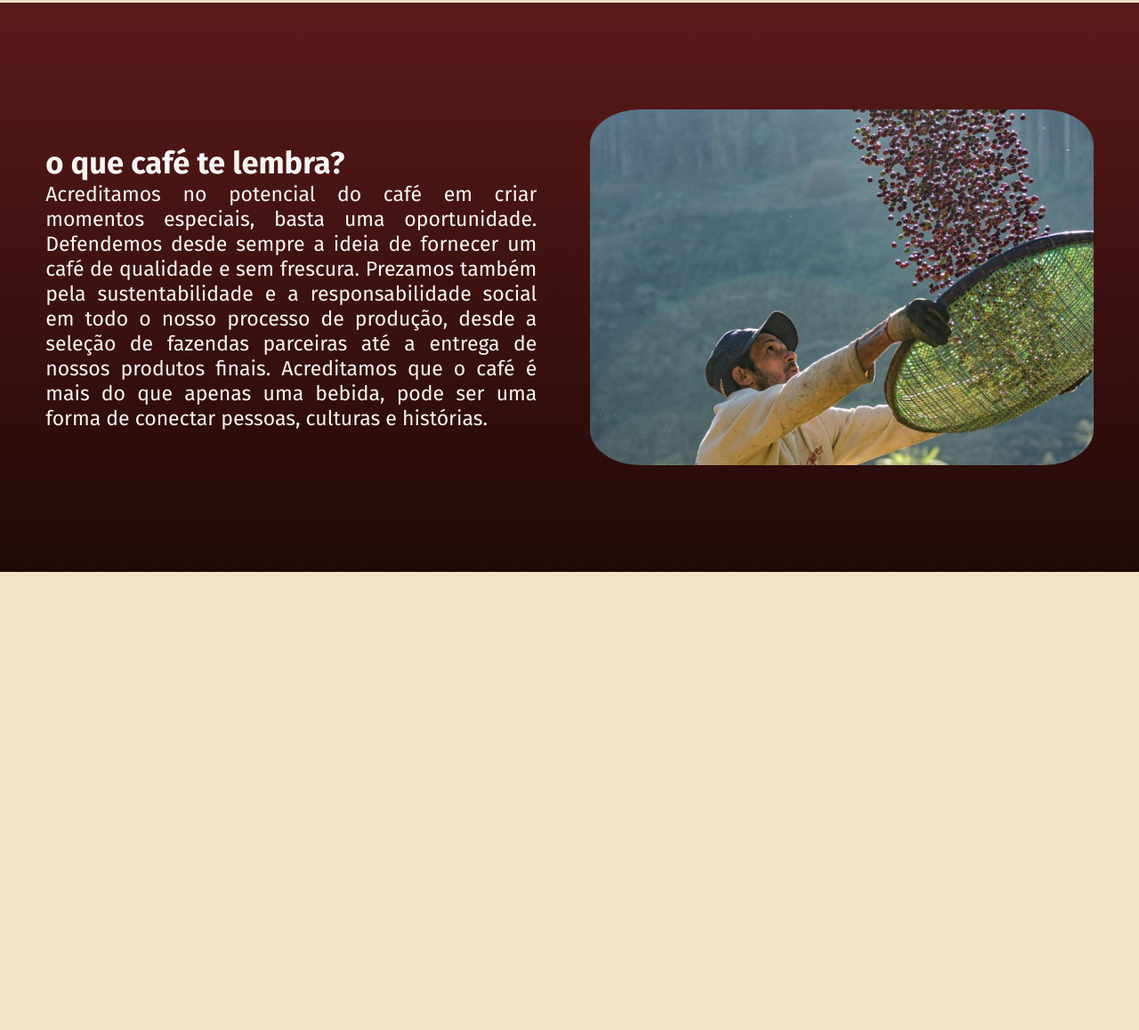
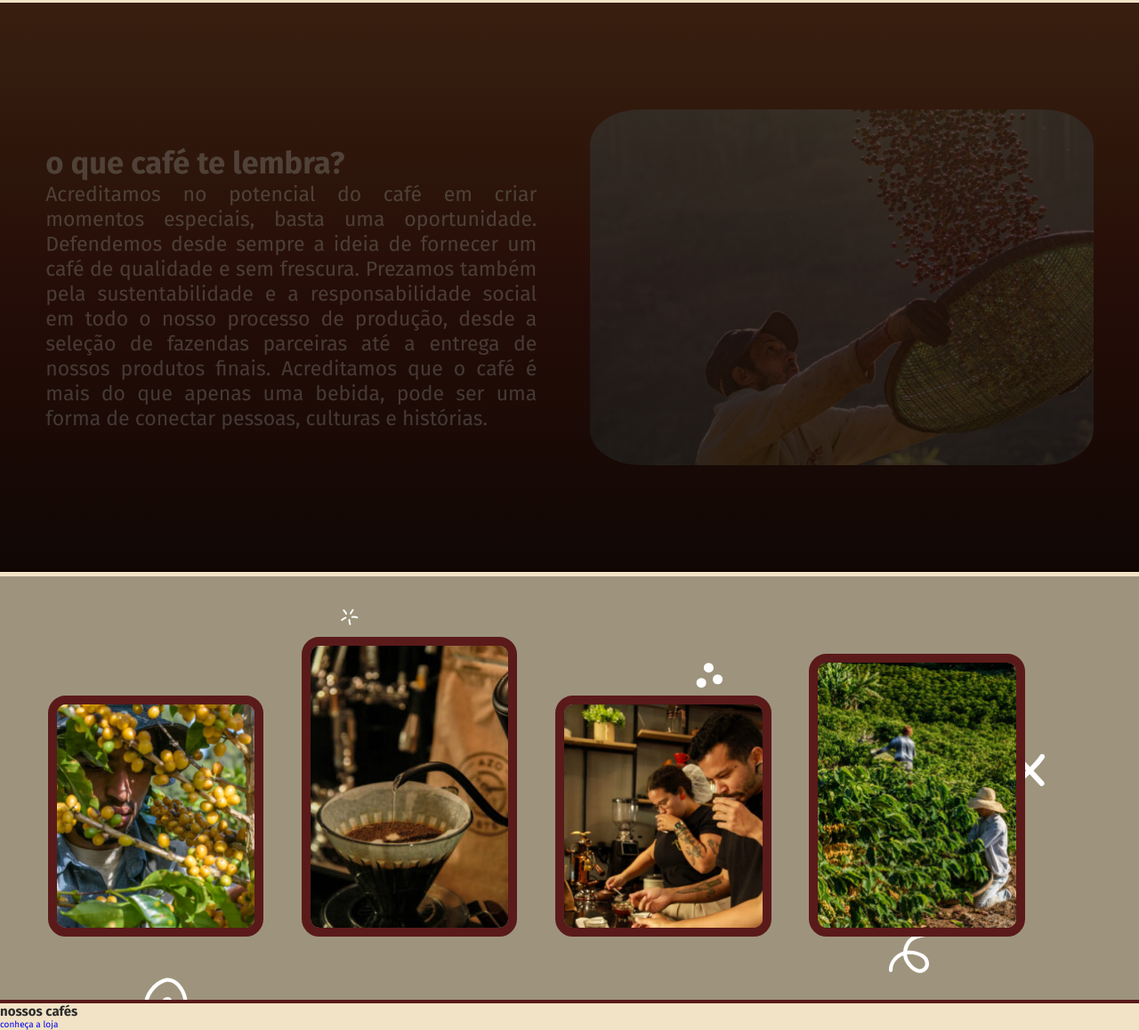
Before and after one commit to Ruan-nascimento/ki-caf--delivery, a plain HTML site: page pages/index.html in a window 1280 px wide. Shown: the part 664-1822 px from the top of the page at 89% size. Before the commit the page ends 1312 px from the top, so only its background shows below. Drawn offline with nearby package versions, Linux system fonts and the light colour scheme.

Commit message:
updates 3 sections and progress 4

```diff
--- a/pages/index.html
+++ b/pages/index.html
@@ -60,6 +60,7 @@
 
         <section class="section-two">
 
+
             <div class="box-two">
 
                 <div class="texts">
@@ -72,12 +73,64 @@
 
                 <div class="image-coffee"></div>
 
+                <div class="overlay1"></div>
+
 
 
             </div>
 
         </section> <!--Fim section two-->
 
+
+        <section class="section-tree">
+
+           <div class="box-tree">
+
+                    <div class="images-carrossel">
+
+                        <img src="../assets/img/image1-carrossel.jpg" alt="image1">
+                        <img src="../assets/img/image2-carrosel.jpg" alt="image2">
+                        <img src="../assets/img/image3-carrosel.jpg" alt="image3">
+                        <img src="../assets/img/image4-carrossel.jpg" alt="image4">
+
+                    </div>
+
+           </div>
+
+        </section><!--fim section tree-->
+
+
+        <section class="section-four">
+
+            <h2 class="title-1">nossos cafés</h2>
+
+            <a href="#" class="button2">conheça a loja</a>
+
+            <div class="products">
+
+                <div class="product-grade">
+
+                </div>
+
+
+                <div class="product-grade">
+
+                </div>
+
+
+                <div class="product-grade">
+
+                </div>
+
+
+                <div class="product-grade">
+
+                </div>
+
+            </div>
+
+        </section> <!--fim section four-->
+
     </main> <!--Fim main-->
 
 </body>
--- a/presets/presets.css
+++ b/presets/presets.css
@@ -42,7 +42,7 @@ html{
 }
 
 html::-webkit-scrollbar{
-    background-color: var(--second-bege);
+    background-color: var(--light-pink);
 }
 
 body{
--- a/style/index-style.css
+++ b/style/index-style.css
@@ -113,9 +113,13 @@ main section.section-one .overlay:hover{
 
 /* Fim Section one */
 
+
+
+
 /* section two */
 
 .section-two{
+    position: relative;
     border-top: var(--bege) 5px solid;
     border-bottom: var(--bege) 5px solid;
     background-image: linear-gradient(to bottom, var(--brown), rgb(34, 9, 9));
@@ -162,6 +166,72 @@ main section.section-one .overlay:hover{
 
 }
 
+.section-two .overlay1{
+    width: 100%;
+    height: 100%;
+    background-image: linear-gradient(to bottom, rgb(48, 33, 13), rgb(32, 13, 6), rgb(12, 7, 3));
+    background-color: black;
+    z-index: 9999999;
+    position: absolute;
+    opacity: 80%;
+
+    transition: 0.5s ease-in-out opacity;
+
+}
+
+.section-two .overlay1:hover{
+    opacity: 2%;
+}
 
 
-/* section two */
+/* Fim section two */
+
+
+
+/* section tree */
+
+.section-tree{
+    display: flex;
+    justify-content: center;
+    align-items: center;
+
+    height: 60vh;
+    width: 100%;
+
+    background-image: url(../assets/svg/background.svg);
+
+    border-bottom: solid var(--brown) 4px;
+}
+
+.section-tree .box-tree{
+
+    display: flex;
+    align-items: center;
+}
+
+.section-tree .box-tree .images-carrossel img{
+    height: 40%;
+    width: 20%;
+    margin: 2rem;
+    border-radius: 20px;
+    border: solid var(--brown) 1rem;
+
+    transition: 0.3s ease-in-out;
+}
+
+.section-tree .box-tree .images-carrossel img:hover{
+    transform: scale(1.05);
+    box-shadow: 0 0 20px 10px var(--second-bege);
+}
+
+
+/* fim section tree */
+
+
+
+/* section four */
+
+
+
+
+/* fim section four */
```
Also changed, not shown: assets/img/image1-carrossel.jpg (added), assets/img/image2-carrosel.jpg (added), assets/img/image3-carrosel.jpg (added), assets/img/image4-carrossel.jpg (added), assets/svg/background.svg (added).
